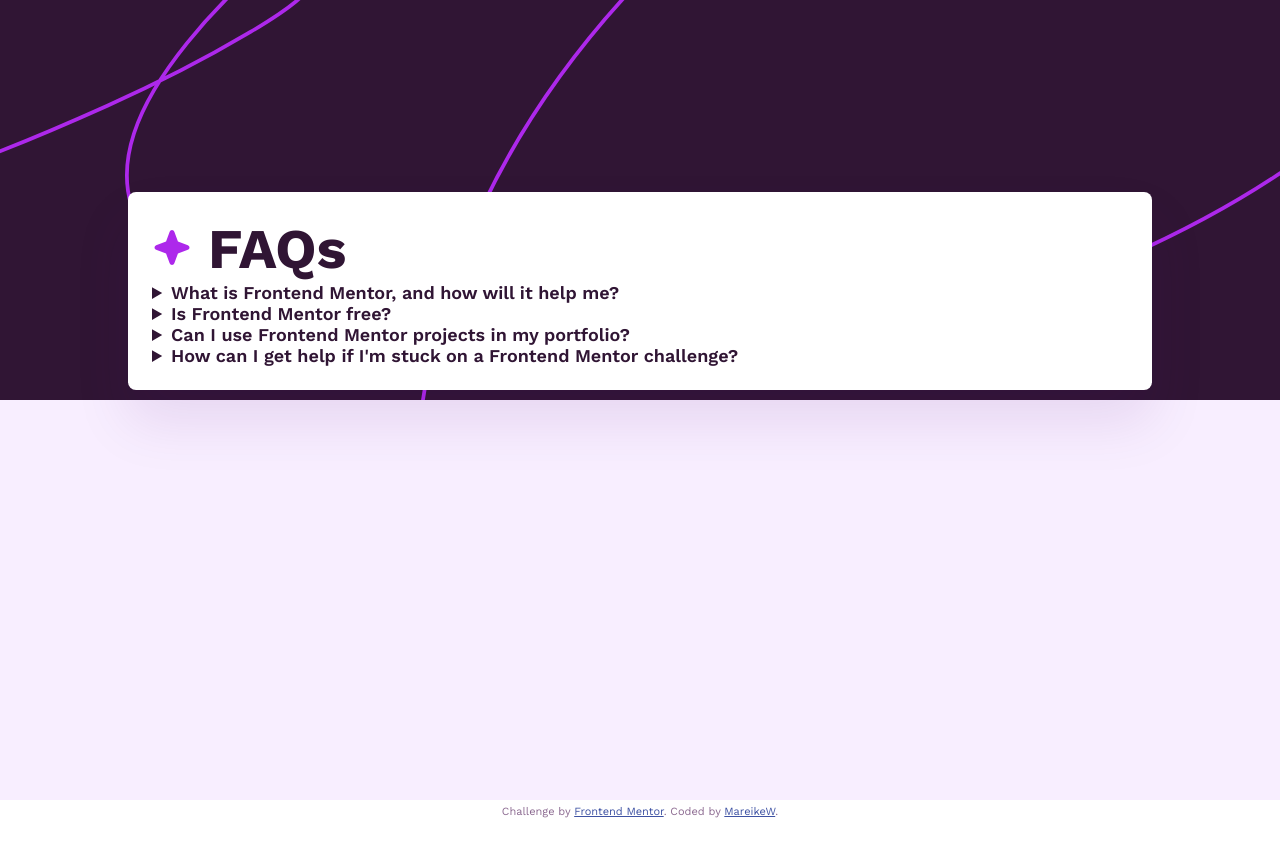
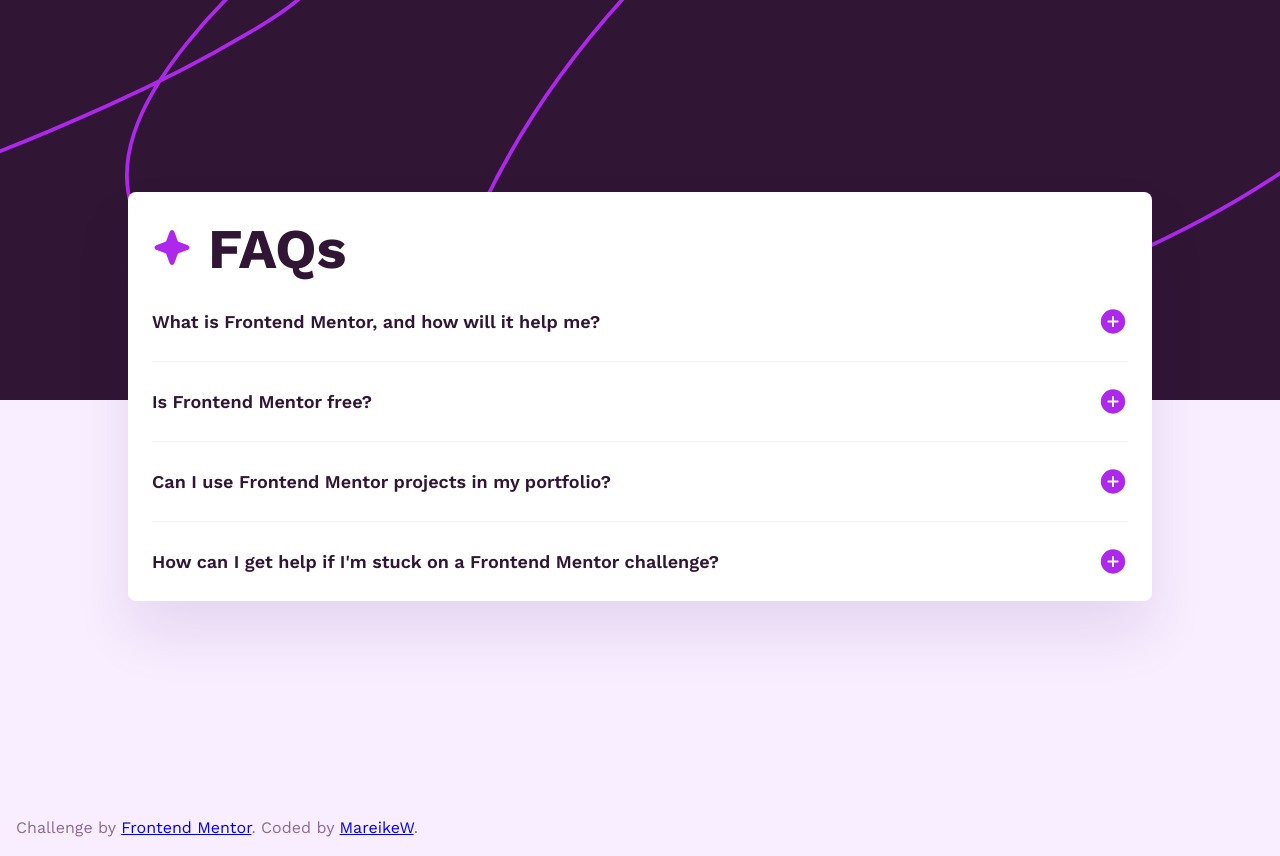
Before and after one commit to MareikeW/faq-accordion, a plain HTML site: page index.html in a window 1280 px wide. Before the commit the page ends 824 px from the top, so only its background shows below. Drawn offline with Linux system fonts and the light colour scheme.

Commit message:
Styling, Toggle Icons, Readme

```diff
--- a/index.html
+++ b/index.html
@@ -12,21 +12,10 @@
     <link href="./styles.css" rel="stylesheet" />
 
     <title>Frontend Mentor | FAQ accordion</title>
-
-    <style>
-      .attribution {
-        font-size: 11px;
-        text-align: center;
-      }
-      .attribution a {
-        color: hsl(228, 45%, 44%);
-      }
-    </style>
   </head>
   <body>
     <div class="background-container">
-      <div class="top-section">
-      </div>
+      <div class="top-section"></div>
       <div class="bottom-section"></div>
     </div>
 
@@ -36,7 +25,19 @@
           <img src="assets/images/icon-star.svg" alt="" class="icon" /> FAQs
         </h1>
         <details>
-          <summary>What is Frontend Mentor, and how will it help me?</summary>
+          <summary
+            class="summary"
+            data-icon-open="assets/images/icon-plus.svg"
+            data-icon-closed="assets/images/icon-minus.svg"
+          >
+            What is Frontend Mentor, and how will it help me?
+            <img
+              class="action-icon"
+              src="assets/images/icon-plus.svg"
+              title="Show details about Frontend Mentor"
+              alt="Icon for opening and closing details"
+            />
+          </summary>
           <p>
             Frontend Mentor offers realistic coding challenges to help
             developers improve their frontend coding skills with projects in
@@ -45,7 +46,19 @@
           </p>
         </details>
         <details>
-          <summary>Is Frontend Mentor free?</summary>
+          <summary
+            class="summary"
+            data-icon-open="assets/images/icon-plus.svg"
+            data-icon-closed="assets/images/icon-minus.svg"
+          >
+            Is Frontend Mentor free?
+            <img
+              class="action-icon"
+              src="assets/images/icon-plus.svg"
+              title="Show details on pricing"
+              alt="Icon for opening and closing details"
+            />
+          </summary>
           <p>
             Yes, Frontend Mentor offers both free and premium coding challenges,
             with the free option providing access to a range of projects
@@ -53,7 +66,19 @@
           </p>
         </details>
         <details>
-          <summary>Can I use Frontend Mentor projects in my portfolio?</summary>
+          <summary
+            class="summary"
+            data-icon-open="assets/images/icon-plus.svg"
+            data-icon-closed="assets/images/icon-minus.svg"
+          >
+            Can I use Frontend Mentor projects in my portfolio?
+            <img
+              class="action-icon"
+              src="assets/images/icon-plus.svg"
+              title="Show details on portfolio use"
+              alt="Icon for opening and closing details"
+            />
+          </summary>
           <p>
             Yes, you can use projects completed on Frontend Mentor in your
             portfolio. It's an excellent way to showcase your skills to
@@ -61,7 +86,18 @@
           </p>
         </details>
         <details>
-          <summary>How can I get help if I'm stuck on a Frontend Mentor challenge?
+          <summary
+            class="summary"
+            data-icon-open="assets/images/icon-plus.svg"
+            data-icon-closed="assets/images/icon-minus.svg"
+          >
+            How can I get help if I'm stuck on a Frontend Mentor challenge?
+            <img
+              class="action-icon"
+              src="assets/images/icon-plus.svg"
+              title="Show details on how to get help"
+              alt="Icon for opening and closing details"
+            />
           </summary>
           <p>
             The best place to get help is inside Frontend Mentor's Discord
@@ -71,13 +107,14 @@
         </details>
       </div>
     </div>
-  </body>
-  <footer>
+
+    <footer>
     <div class="attribution">
       Challenge by
-      <a href="https://www.frontendmentor.io?ref=challenge" target="_blank"
-        >Frontend Mentor</a
-      >. Coded by <a href="#">MareikeW</a>.
+      <a href="https://www.frontendmentor.io?ref=challenge" target="_blank">Frontend Mentor</a>. Coded by <a href="https://github.com/MareikeW" target="_blank">MareikeW</a>.
     </div>
   </footer>
+    <script src="script.js"></script>
+  </body>
+
 </html>
--- /dev/null
+++ b/script.js
@@ -0,0 +1,13 @@
+const summaries = document.querySelectorAll('.summary');
+
+summaries.forEach(summary => {
+    const actionIcon = summary.querySelector('.action-icon');
+
+    summary.addEventListener('click', () => {
+        if (summary.parentElement.open) {
+            actionIcon.src = summary.getAttribute('data-icon-open');
+        } else {
+            actionIcon.src = summary.getAttribute('data-icon-closed');
+        }
+    });
+});
--- a/styles.css
+++ b/styles.css
@@ -3,6 +3,7 @@
   --colors-purple-600: #8b6990;
   --colors-purple-100: #f8eeff;
   --colors-white: #fff;
+  --colors-violet-600: #AD28EB;
 }
 
 * {
@@ -34,9 +35,6 @@
 
 h1 {
   color: var(--colors-purple-950);
-  font-feature-settings: "liga" off, "clig" off;
-
-  /* Text Preset 1 - Work Sans Bold - 56px - 66px Line Height - 0% Line Spacing */
   font-family: "Work Sans Bold";
   font-size: 3.5rem;
   font-weight: 700;
@@ -45,25 +43,54 @@
 
 summary {
   color: var(--colors-purple-950);
-  font-feature-settings: "liga" off, "clig" off;
-
-  /* Text Preset 2 - Work Sans SemiBold - 18px - 21px Line Height - 0% Line Spacing */
   font-family: "Work Sans SemiBold";
   font-size: 1.125rem;
   font-weight: 600;
   line-height: 1.3125rem;
+  list-style: none;
+  display: flex;
+  align-items: center;
+  justify-content: space-between;
+  margin: 1.5rem 0;
+}
+
+details:last-of-type summary {
+  margin-bottom: 0;
+}
+
+summary img {
+  margin-left: 1.5rem;
+}
+
+summary:hover,
+summary:focus {
+  cursor: pointer;
+  color: var(--colors-violet-600);
 }
 
 p,
 .attribution {
   color: var(--colors-purple-600);
-  font-feature-settings: "liga" off, "clig" off;
-
-  /* Text Preset 3 - Work Sans Regular - 16px - 24px Line Height - 0% Line Spacing */
   font-family: "Work Sans Regular";
   font-size: 1rem;
   font-weight: 400;
-  line-height: 1.5rem; /* 150% */
+  line-height: 1.5rem;
+}
+
+details {
+  border-top: 0.0625rem solid var(--colors-purple-100);
+}
+
+details:first-of-type {
+  border-top: none;
+}
+
+details:open p {
+  padding-bottom: 1.5rem;
+}
+
+details:open summary:last-of-type {
+  margin-bottom: 1.5rem;
 }
 
 .background-container {
@@ -77,7 +104,7 @@
   background-image: url("./assets/images/background-pattern-mobile.svg");
   background-size: cover;
   background-position: center;
-  height: 232px;
+
 }
 
 .bottom-section {
@@ -86,23 +113,36 @@
 }
 
 .modal {
-  display: block; /* Immer sichtbar */
+  display: block;
   position: fixed;
-  z-index: 1000; /* Über der restlichen Seite */
   left: 0;
   top: 0;
   width: 100%;
   height: 100%;
+  overflow-y: auto;
 }
 
 .modal-content {
-  margin: 15% auto; /* Zentriert das Modal */
+  margin: 15% auto;
   padding: 1.5rem;
-  width: 80%; /* Breite des Modals */
+  width: 80%;
   border: none;
   border-radius: 0.5rem;
   background: var(--colors-white);
   box-shadow: 0 32px 56px 0 rgba(80, 0, 118, 0.1);
+  height: auto;
+}
+
+footer {
+  position: relative;
+  margin-top: auto;
+  padding: 1rem;
+  background-color: var(--colors-purple-100);
+}
+
+a:hover,
+a:focus {
+  cursor: pointer;
 }
 
 @media (min-width: 768px) {
```
Also changed, not shown: 1 other file.
